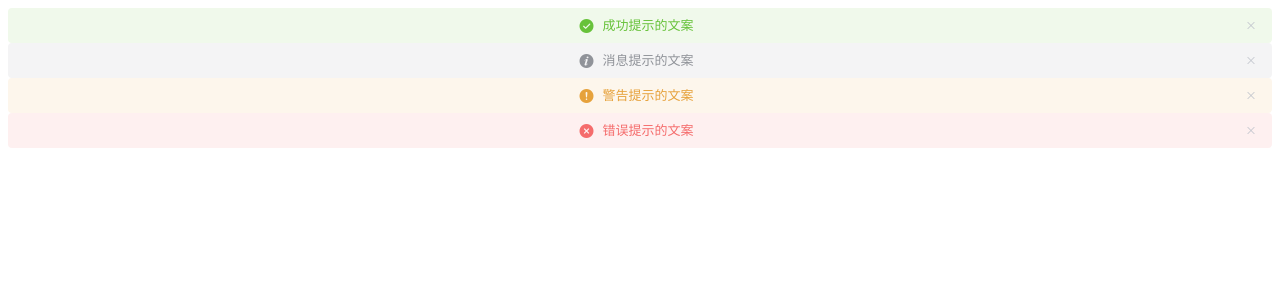
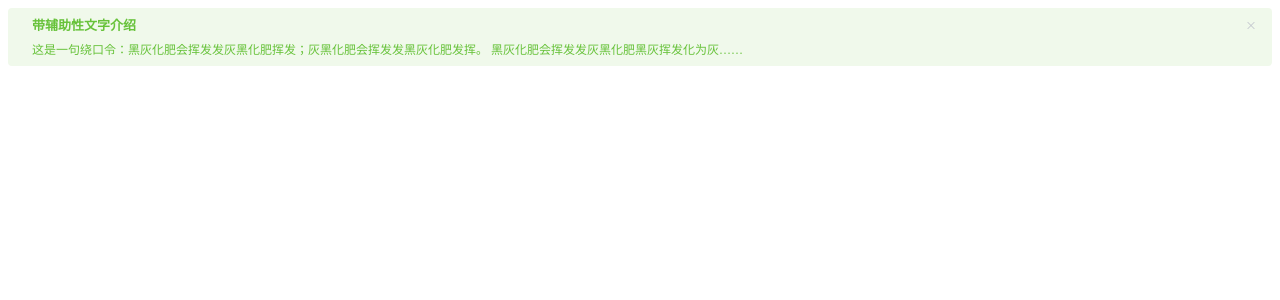
Before and after one commit to kingyeahwei/element_learning, a Vue app: page / in a window 1280 px wide. Shown: the top 300 px of the page. Built offline with nearby package versions, Linux system fonts and the light colour scheme.

Commit message:
alert 带辅助性文字介绍

```diff
--- a/src/App.vue
+++ b/src/App.vue
@@ -1,9 +1,10 @@
 <template>
   <div id="app">
-    <el-alert title="成功提示的文案" type="success" center show-icon></el-alert>
-    <el-alert title="消息提示的文案" type="info" center show-icon></el-alert>
-    <el-alert title="警告提示的文案" type="warning" center show-icon></el-alert>
-    <el-alert title="错误提示的文案" type="error" center show-icon></el-alert>
+    <el-alert
+      title="带辅助性文字介绍"
+      description="这是一句绕口令：黑灰化肥会挥发发灰黑化肥挥发；灰黑化肥会挥发发黑灰化肥发挥。 黑灰化肥会挥发发灰黑化肥黑灰挥发化为灰……"
+      type="success">
+    </el-alert>
   </div>
 </template>
 
```
